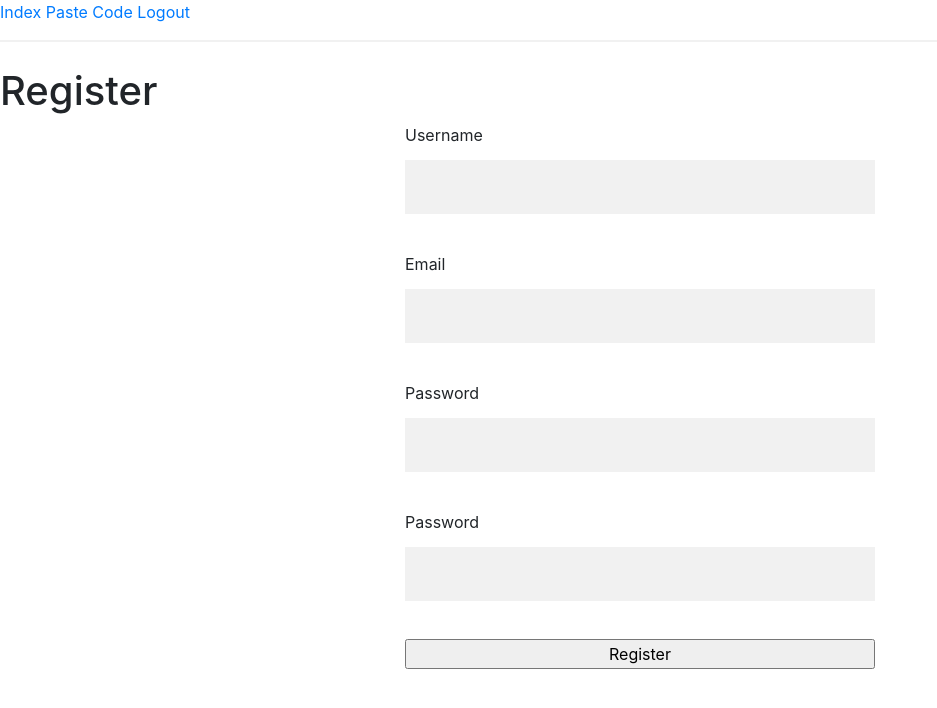
After one commit to FozanGardezi/Code-Paster, a Flask app: page /wtforms-register in a window 1280 px wide. The commit adds this page. Shown: the top 708 px of the page, without its empty margins (0-937 px from the left). Run offline with Flask 2, Linux system fonts and the light colour scheme; some libraries are stand-ins or nearby versions.

Commit message:
User added and bugs fixed

```diff
--- a/app/__init__.py
+++ b/app/__init__.py
@@ -2,11 +2,17 @@ from flask import Flask
 import config
 from flask_sqlalchemy import SQLAlchemy
 from flask_migrate import Migrate
+from flask_login import LoginManager
 
 app = Flask(__name__)
+#app.run(debug=True)
+login_manager = LoginManager(app)
+login_manager.login_message = u'Please log in to access this page'
+login_manager.login_view = 'login'
 app.config.from_object(config.Config)
 db = SQLAlchemy(app)
 migrate = Migrate(app,db)
 
 
+
 from app import routes, models
--- a/app/forms.py
+++ b/app/forms.py
@@ -1,6 +1,36 @@
 from flask_wtf import FlaskForm
 from wtforms import StringField, PasswordField, BooleanField, SubmitField
-from wtforms.validators import DataRequired
+from wtforms.validators import DataRequired, Email, ValidationError, EqualTo
+from app.models import User
 
-class SaveCodeForm(FlaskForm):
-	code = StringField('Code', validators=[DataRequired()])
+class LoginForm(FlaskForm):
+	username = StringField(u'Username', validators=[DataRequired()])
+	#email =  StringField(u'Email', validators=[DataRequired()])
+	password = StringField('Password', validators=[DataRequired()])
+	submit = SubmitField('Sign In')
+
+
+class RegistrationForm(FlaskForm):
+
+	username =  StringField(u' Username', validators=[DataRequired()])
+	email = StringField('Email', validators=[DataRequired(), Email()])
+	password = PasswordField('Password', validators=[DataRequired()])
+	password2 = PasswordField('Repeat Password',validators=[DataRequired(),EqualTo('password')])
+	submit = SubmitField('Register')
+
+
+	def validate_first_name(self,frist_name):
+		name = User.query.filter_by(first_name= firstname.data).first()
+		if name is not None:
+			raise ValidationError('Please use s different first_name')
+
+	def validate_second_name(self,second_name):
+		name = User.query.filter_by(second_name= secondname.data).first()
+		if name is not None:
+			raise ValidationError('Please use s different second_name')
+
+
+	def validate_email(self,email):
+		name = User.query.filter_by(email= email.data).first()
+		if name is not None:
+			raise ValidationError('Please use s different email id')
--- a/app/routes.py
+++ b/app/routes.py
@@ -1,32 +1,40 @@
 from app import app,db
-from flask import render_template, redirect, request, url_for
-from app.forms import SaveCodeForm
-from app.models import Code
-
+from flask import render_template, redirect, request, url_for, g, flash, session
+from app.forms import LoginForm, RegistrationForm
+from app.models import Code,User
+from flask_login import current_user , login_user, login_required
+from sqlalchemy import text
 
 
 
 @app.route('/')
 @app.route('/index')
+# @login_required
 def index():
-	user = {'username': 'Miguel'}
-	posts = [
-        {
-            'author': {'username': 'John'},
-            'body': 'Beautiful day in Portland!'
-        },
-        {
-            'author': {'username': 'Susan'},
-            'body': 'The Avengers movie was so cool!'
-        }
-    ]
-	return render_template('index.html',title='home',user=user,posts=posts, code = Code.query.all())
+	if "email" in session:
+
+		user = {'username': 'Miguel'}
+		posts = [
+	        {
+	            'author': {'username': 'John'},
+	            'body': 'Beautiful day in Portland!'
+	        },
+	        {
+	            'author': {'username': 'Susan'},
+	            'body': 'The Avengers movie was so cool!'
+	        }
+	    ]
+		#print("hello")
+		return render_template('index.html',title='home',user=user,posts=posts, code = Code.query.all())
+	else:
+		return redirect(url_for('login'))
 
 @app.route('/savecode',methods=['POST'])
 def	savecode():
-	form = SaveCodeForm()
 	code_recieved = request.form["code"]
-	cd = Code(code_recieved)
+	print(code_recieved)
+	userid = session['id']
+	cd = Code(code_recieved,user_id=userid)
 	print(cd)
 	db.session.add(cd)
 	db.session.commit()
@@ -34,12 +42,121 @@ def	savecode():
 	#return redirect(url_for("user",cd = code))
 
 @app.route('/renderSaveCode', methods=['GET'])
+# @login_required
 def renderSaveCode():
-	return render_template("savecode.html")
-	'''
-	if form.validate_n_submit():
-		flash('code save from user'.format(
-			form.code.data))
-		return redirect('/index')
-	'''
-	#return render_template('savecode.html',title='Save Code',form =form)
+	if "email" in session:
+		return render_template("savecode.html")
+	return redirect(url_for('login'))
+
+@app.route('/register',methods=['GET','POST'])
+def register():
+	if request.method == 'POST':
+		username = request.form['username']
+		email = request.form['email']
+		password = request.form['psw']
+		usr = User(Username = username,email = email)
+		usr.set_password(password)
+
+		db.session.add(usr)
+		db.session.commit()
+		return redirect(url_for('login'))
+	else:
+		return render_template('register.html',title= 'Register')
+
+@app.route('/login',methods=['GET','POST'])
+def login():
+
+	if "email" in session:
+		return redirect(url_for('index'))
+
+	if request.method == 'POST':
+		email = request.form["email"]
+		password =  request.form["psw"]
+		print(email,password)
+
+		#mail = User.query.get(email)
+		#psw = User.query.get(password)
+		#get = User.query.get(1)
+		the_mail= User.query.filter_by(email=email).first()
+		pas = User.query.filter_by(password_hash=password)
+		#mail = db.session.query(User).filter(text(email)).all()
+		#psw = db.session.query(User).filter(text(password))
+
+		'''
+		for mail in the_mail:
+			print(mail)
+			if mail.email == email:
+		 		email_found = mail.email
+		 		print(email_found)
+
+
+		for p in pas:
+			print(p)
+			if p.password_hash == the_mail.check_password(password):
+		 		password_found = password
+		 		print(password_found)
+		#print(str(mail),str(psw),str(the_mail))
+		if email == email_found and password == password_found:
+			return redirect(url_for('index'))
+		else:
+			print("hello")
+			flash('invlaid username or password')
+			return redirect(url_for('login'))
+
+		'''
+		print(the_mail.email)
+		print(the_mail.password_hash)
+		if the_mail is None or not the_mail.check_password(password):
+			print('invlaid')
+			flash('invlaid username or password')
+			return redirect(url_for('login'))
+		session['email'] = request.form["email"]
+		session['id'] = the_mail.id
+		next_arg = request.args.get('next')
+		if not next_arg or url_parse(next_arg).netloc != '':
+			next_arg = url_for('index')
+		return redirect(next_arg)
+	else:
+		return render_template('login.html',title="Login")
+
+@app.route('/logout')
+def logout():
+	#Slogout_user()
+	session.pop('email',None)
+	return redirect(url_for('login'))
+
+@app.route('/wtforms-login', methods=['GET','POST'])
+def wtformlogin():
+	form = LoginForm()
+
+	if current_user.is_authenticated:
+		return redirect(url_for('index'))
+	if form.validate_on_submit():
+		user = User.query.filter_by(Username=form.username.data).first()
+		print(user)
+		if user is None or not user.check_password(form.password.data):
+			flash('invlaid username or password')
+			redirect(url_for('wtforms-login'))
+		login_user(user)
+		next_arg = request.args.get('next')
+		if not next_arg or url_parse(next_arg).netloc != '':
+			next_arg = url_for('index')
+		return redirect(url_for(next_arg))
+	print('hello')
+	return render_template('wtforms-login.html',title='Sign In',form= form)
+
+@app.route('/wtforms-register',methods=['GET','POST'])
+def wtformregister():
+	form = RegistrationForm()
+	if current_user.is_authenticated:
+		return redirect(url_for('index'))
+
+	if form.validate_on_submit():
+		user = User(Username=form.username.data,email=form.email.data)
+		user.set_password(form.password.data)
+		db.session.add(user)
+		db.session.commit()
+		flash('Great! you are our new user')
+		return redirect(url_for('login'))
+
+	return render_template('wtforms-register.html',title= 'Register',form=form)
--- a/app/static/css/default.css
+++ b/app/static/css/default.css
@@ -97,3 +97,35 @@ Original highlight.js style (c) Ivan Sagalaev <maniac@softwaremaniacs.org>
 .hljs-strong {
   font-weight: bold;
 }
+
+.container {
+  width: 500px;
+  clear: both;
+}
+
+.container input {
+  width: 100%;
+  clear: both;
+}
+
+/* Add a background color when the inputs get focus */
+input[type=text]:focus, input[type=password]:focus {
+  background-color: #ddd;
+  outline: none;
+}
+
+/* Full-width input fields */
+input[type=text], input[type=password] {
+  width: 100%;
+  padding: 15px;
+  margin: 5px 0 22px 0;
+  display: inline-block;
+  border: none;
+  background: #f1f1f1;
+}
+
+/* Overwrite default styles of hr */
+hr {
+  border: 1px solid #f1f1f1;
+  margin-bottom: 25px;
+}
--- a/app/templates/base.html
+++ b/app/templates/base.html
@@ -10,9 +10,9 @@
     <script src="https://cdnjs.cloudflare.com/ajax/libs/highlight.js/9.18.1/highlight.min.js"></script>
     <script src="https://cdnjs.cloudflare.com/ajax/libs/highlight.js/9.18.1/languages/python.min.js"></script>
     <link rel="stylesheet" href="https://cdnjs.cloudflare.com/ajax/libs/highlight.js/9.5.0/styles/default.min.css">
- 	<!--<link rel="stylesheet" href="static/css/default.css">
+ 	<link rel="stylesheet" href="static/css/default.css">
 	<script src="static/highlight.pack.js"></script>
-	<script>hljs.initHighlightingOnLoad();</script>-->
+	<script>hljs.initHighlightingOnLoad();</script>
 	{% if title %}
 	<title>{{title}}-Savecode</title>
 	{% else %}
@@ -20,7 +20,12 @@
 	{% endif %}
 </head>
 <body>
-	<div>Savecode :<a href="/index">Home</a></div>
+	<div>
+		<a href="{{url_for('index')}}">Index</a>
+		<a href="{{ url_for('renderSaveCode') }}">Paste Code</a>
+		<a href="{{url_for('logout')}}">Logout</a>
+	</div>
+
 	<hr>
 	{% with messages = get_flashed_messages() %}
 	{% if messages %}
--- a/app/templates/index.html
+++ b/app/templates/index.html
@@ -4,11 +4,10 @@
 	<div class = "container">
 		{% for c in code %}
 		<div class="card">
-			<p>Code:</p>
+			<p>This Code is written by: {{c.user_id}}</p>
 			<div class="card-body">
-				<pre  >
+				<pre>
 					<code class="python">{{c.code}}</code>
-
 				</pre>
 			</div>
 
--- a/app/templates/savecode.html
+++ b/app/templates/savecode.html
@@ -4,6 +4,6 @@
 	<h1> savecode </h1>
 	<form action="/savecode" method="post">
 		<input type="text" name="code">
-		<input type="submit" ,name = "savecode">
+		<input type="submit" name = "savecode">
 	</form>
 {% endblock %}
--- /dev/null
+++ b/app/templates/wtforms-register.html
@@ -0,0 +1,53 @@
+{% extends "base.html" %}
+
+{% block content %}
+
+	<h1>Register</h1>
+	<div class="container">
+		<form action="/wtforms-register"method="post">
+		{{ form.hidden_tag() }}
+		{{ form.csrf_token }}
+		<p>
+			{{form.username.label}}<br/>
+			{{form.username}}
+			{% for error in form.username.errors %}
+			<span style='color:red'>[{{error}}]</span>
+			{% endfor %}
+		</p>
+
+		<p>
+			{{form.email.label}}<br/>
+			{{form.email}}
+			{% for error in form.email.errors %}
+			<span style='color:red'>[{{error}}]</span>
+			{% endfor %}
+		</p>
+
+		<p>
+			{{form.password.label}}<br/>
+			{{form.password}}
+			{% for error in form.password.errors %}
+			<span style='color:red'>[{{error}}]</span>
+			{% endfor %}
+		</p>
+
+		<p>
+			{{form.password.label}}<br/>
+			{{form.password2}}
+			{% for error in form.password.errors%}
+			<span style='color:red'>[{{error}}]</span>
+			{% endfor %}
+		</p>
+
+		<p>
+			{{ form.submit() }}
+		</p>
+		{% if form.errors %}
+		{{ form.errors }}
+		{% endif %}
+	</div>
+
+
+	</form>
+
+{% endblock %}
```
Also changed, not shown: app/models.py (+28 -2 lines), app/templates/login.html (added, +21 -0 lines), app/templates/register.html (added, +32 -0 lines), app/templates/wtforms-login.html (added, +39 -0 lines), migrations/versions/04884a2a19b2_tables_initial_migration.py (added, +46 -0 lines), migrations/versions/6e8db92d0cce_codes_table.py (deleted, +0 -34 lines), app.db.
